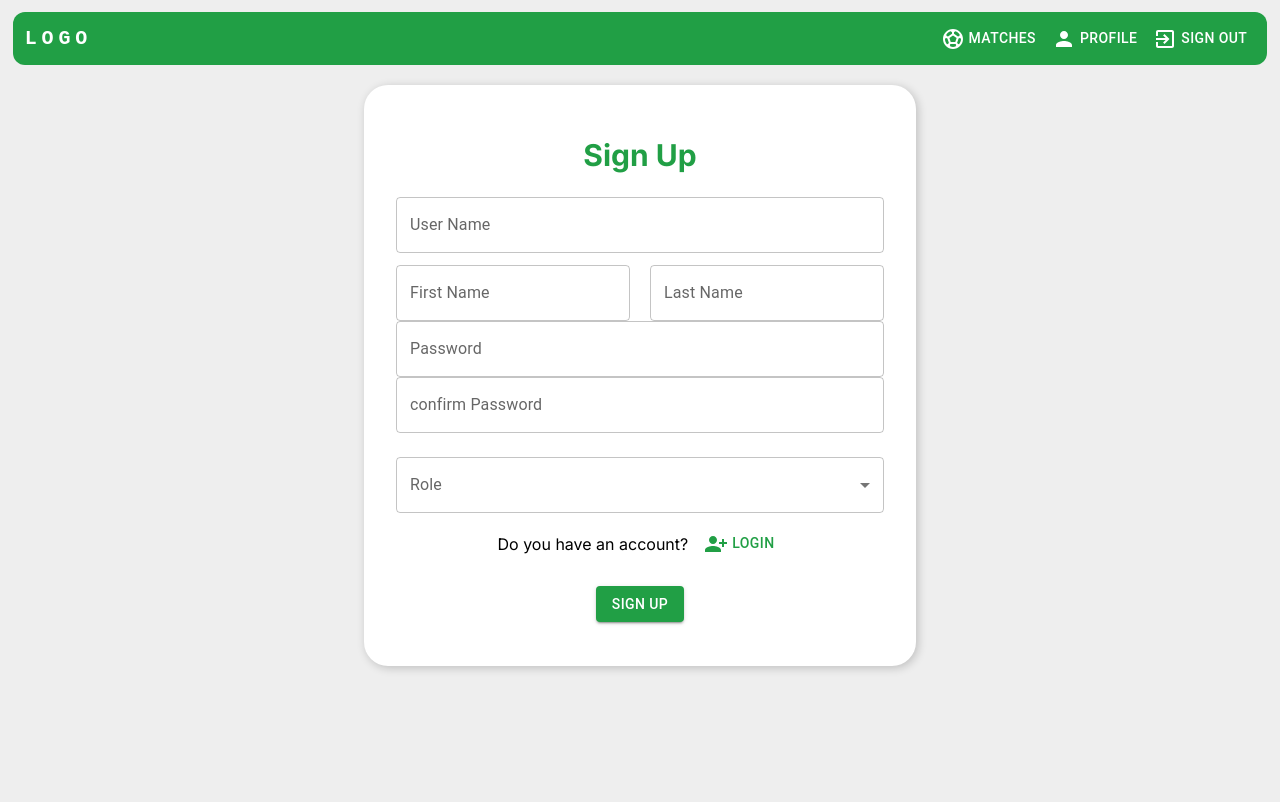
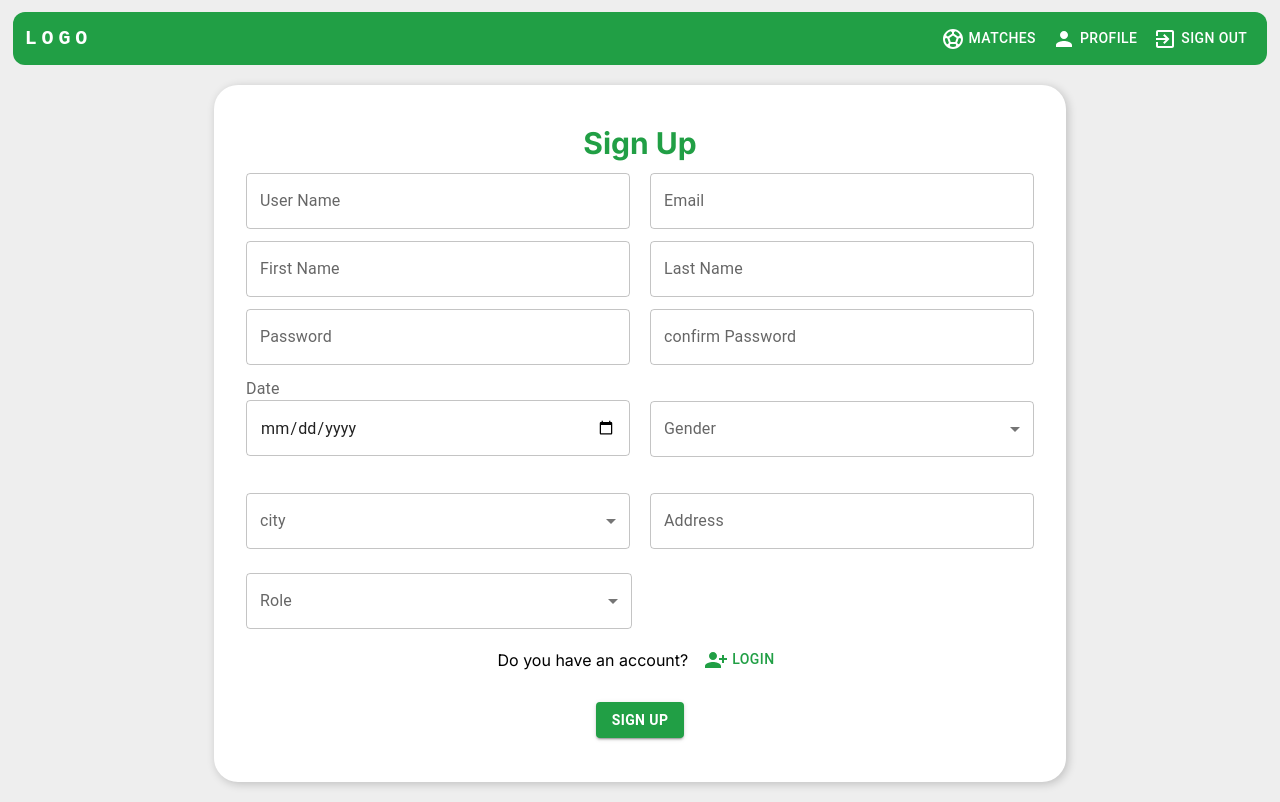
Before and after one commit to BeshoyMorad/EPL-Match-Reservation, a Next.js app: page /signup in a window 1280 px wide. Built offline with nearby package versions, Linux system fonts and the light colour scheme.

Commit message:
add page signup as UI

```diff
--- /dev/null
+++ b/Database/City.js
@@ -0,0 +1,34 @@
+const cities = [
+  { id: 1, name: "Cairo" },
+  { id: 2, name: "Alexandria" },
+  { id: 3, name: "Giza" },
+  { id: 4, name: "Shubra El-Kheima" },
+  { id: 5, name: "Port Said" },
+  { id: 6, name: "Suez" },
+  { id: 7, name: "Luxor" },
+  { id: 8, name: "Al-Mansura" },
+  { id: 9, name: "El-Mahalla El-Kubra" },
+  { id: 10, name: "Tanta" },
+  { id: 11, name: "Asyut" },
+  { id: 12, name: "Ismailia" },
+  { id: 13, name: "Fayyum" },
+  { id: 14, name: "Zagazig" },
+  { id: 15, name: "Aswan" },
+  { id: 16, name: "Damietta" },
+  { id: 17, name: "Damanhur" },
+  { id: 18, name: "El-Minya" },
+  { id: 19, name: "Beni Suef" },
+  { id: 20, name: "Sohag" },
+  { id: 21, name: "Hurghada" },
+  { id: 22, name: "Banha" },
+  { id: 23, name: "Kafr El Sheikh" },
+  { id: 24, name: "Arish" },
+  { id: 25, name: "Mallawi" },
+  { id: 26, name: "10th of Ramadan City" },
+  { id: 27, name: "Qena" },
+  { id: 28, name: "Safaga" },
+  { id: 29, name: "New Nubariya" },
+  { id: 30, name: "Rafah" },
+];
+
+export default cities;
--- a/app/signin/page.tsx
+++ b/app/signin/page.tsx
@@ -96,7 +96,11 @@ export default function SignIn() {
         <div className="flex gap-2  items-center justify-center py-3">
           <Button
             type="submit"
-            sx={{ backgroundColor: "var(--main-color) !important" }}
+            sx={{
+              backgroundColor: "var(--main-color) !important",
+              fontWeight: "bold",
+              fontSize: "12pxs",
+            }}
             variant="contained"
             color="success"
           >
--- a/app/signup/page.tsx
+++ b/app/signup/page.tsx
@@ -1,19 +1,25 @@
 "use client";
 import Button from "@mui/material/Button";
-import { MenuItem, TextField } from "@mui/material";
+import { InputLabel, MenuItem, TextField } from "@mui/material";
 import { Container } from "@mui/material";
 import React, { useState } from "react";
 import { signUpSchema } from "@/prisma/schemas/signUp";
 import { useFormik } from "formik";
 import PersonAddAlt1Icon from "@mui/icons-material/PersonAddAlt1";
+import cities from "@/Database/City";
 
 interface UserSignUp {
+  email: string;
   userName: string;
   password: string;
   confirmPassword: string;
   role: string;
   firstName: string;
   lastName: string;
+  address: string | null;
+  birthDate: Date | null;
+  gender: string;
+  city: string;
 }
 export default function SignUp() {
   const optionsRole = [
@@ -26,15 +32,17 @@ export default function SignUp() {
       name: "Fan",
     },
   ];
-  // const [showPassword, setShowPassword] = React.useState(false);
+  const optionsGender = [
+    {
+      id: 1,
+      name: "Male",
+    },
+    {
+      id: 2,
+      name: "Female",
+    },
+  ];
 
-  // const handleClickShowPassword = () => setShowPassword((show) => !show);
-
-  // const handleMouseDownPassword = (
-  //   event: React.MouseEvent<HTMLButtonElement>
-  // ) => {
-  //   event.preventDefault();
-  // };
   let userSignUp: UserSignUp = {
     userName: "",
     password: "",
@@ -42,6 +50,11 @@ export default function SignUp() {
     confirmPassword: "",
     firstName: "",
     lastName: "",
+    address: "",
+    birthDate: null,
+    gender: "",
+    city: "",
+    email: "",
   };
 
   const [waiting, setWaiting] = useState(false);
@@ -61,31 +74,34 @@ export default function SignUp() {
       }
     },
   });
-
+ let formattedBirthDate = "";
+ if (formik.values.birthDate instanceof Date) {
+   formattedBirthDate = formik.values.birthDate.toISOString().split("T")[0];
+ }
   return (
     <Container
       sx={{
-        marginTop: "20px",
+        margin: "20px auto",
         display: "flex",
         justifyContent: "center",
         alignItems: "center",
       }}
-      maxWidth="sm"
+      maxWidth="md"
     >
       <form
         className="bg-white rounded-3xl p-8"
         style={{
           boxShadow: "2px 2px 10px rgba(0, 0, 0, 0.2)",
-          // maxHeight: "600px",
+          width: "100%",
         }}
         onSubmit={formik.handleSubmit}
       >
-        <h1 className="text-center text-3xl text-[var(--main-color)] font-bold mt-5 ">
+        <h1 className="text-center text-3xl text-[var(--main-color)] font-bold mt-2 ">
           Sign Up
         </h1>
+        <div className="flex justify-center items-start gap-5 mt-3">
           <TextField
             fullWidth
-          sx={{ mt: 3 }}
             label="User Name"
             id="userName"
             name="userName"
@@ -94,6 +110,18 @@ export default function SignUp() {
             error={formik.touched.userName && Boolean(formik.errors.userName)}
             helperText={formik.touched.userName && formik.errors.userName}
           />
+          <TextField
+            fullWidth
+            label="Email"
+            id="email"
+            name="email"
+            value={formik.values.email}
+            onChange={formik.handleChange}
+            error={formik.touched.email && Boolean(formik.errors.email)}
+            helperText={formik.touched.email && formik.errors.email}
+          />
+        </div>
+
         <div className="flex justify-center items-start gap-5 mt-3">
           <TextField
             fullWidth
@@ -116,6 +144,8 @@ export default function SignUp() {
             helperText={formik.touched.lastName && formik.errors.lastName}
           />
         </div>
+
+        <div className="flex justify-center items-start gap-5 mt-3">
           <TextField
             className="mt-2"
             fullWidth
@@ -145,10 +175,84 @@ export default function SignUp() {
               formik.touched.confirmPassword && formik.errors.confirmPassword
             }
           />
+        </div>
+        <div className="flex justify-center items-start gap-5 mt-3">
+          <div className="w-full">
+            <InputLabel htmlFor="date">Date</InputLabel>
+            <TextField
+              fullWidth
+              id="date"
+              name="birthDate"
+              type="date"
+              value={formik.values.birthDate ? formattedBirthDate : ""}
+              onChange={(event) => {
+                const selectedDate = event.target.value;
+                formik.setFieldValue(
+                  "birthDate",
+                  selectedDate ? new Date(selectedDate) : null
+                );
+              }}
+              error={
+                formik.touched.birthDate && Boolean(formik.errors.birthDate)
+              }
+              helperText={formik.touched.birthDate && formik.errors.birthDate}
+            />
+          </div>
           <TextField
             select
             fullWidth
             sx={{ mt: 3 }}
+            label="Gender"
+            id="gender"
+            name="gender"
+            value={formik.values.gender}
+            onChange={formik.handleChange}
+            error={formik.touched.gender && Boolean(formik.errors.gender)}
+            helperText={formik.touched.gender && formik.errors.gender}
+          >
+            {optionsGender.map((option) => (
+              <MenuItem key={option.id} value={option.name}>
+                {option.name}
+              </MenuItem>
+            ))}
+          </TextField>
+        </div>
+
+        <div className="flex justify-center items-start gap-5 mt-3">
+          <TextField
+            select
+            fullWidth
+            sx={{ mt: 3 }}
+            label="city"
+            id="city"
+            name="city"
+            value={formik.values.city}
+            onChange={formik.handleChange}
+            error={formik.touched.city && Boolean(formik.errors.city)}
+            helperText={formik.touched.city && formik.errors.city}
+          >
+            {cities.map((option) => (
+              <MenuItem key={option.id} value={option.name}>
+                {option.name}
+              </MenuItem>
+            ))}
+          </TextField>
+          <TextField
+            fullWidth
+            sx={{ mt: 3 }}
+            label="Address"
+            id="address"
+            name="address"
+            value={formik.values.address}
+            onChange={formik.handleChange}
+            error={formik.touched.address && Boolean(formik.errors.address)}
+            helperText={formik.touched.address && formik.errors.address}
+          />
+        </div>
+        <TextField
+          select
+          fullWidth
+          sx={{ mt: 3, width: "49%" }}
           label="Role"
           id="role"
           name="role"
@@ -178,7 +282,11 @@ export default function SignUp() {
         <div className="flex gap-2  items-center justify-center py-3">
           <Button
             type="submit"
-            sx={{ backgroundColor: "var(--main-color) !important" }}
+            sx={{
+              backgroundColor: "var(--main-color) !important",
+              fontWeight: "bold",
+              fontSize: "12pxs",
+            }}
             variant="contained"
             color="success"
           >
--- a/prisma/schemas/signUp.ts
+++ b/prisma/schemas/signUp.ts
@@ -1,6 +1,7 @@
 import * as yup from "yup";
 
 export const signUpSchema = yup.object().shape({
+  email: yup.string().email("Invalid email").required("Email is required"),
   userName: yup.string().required("UserName is required"),
   firstName: yup.string().required("FirstName is required"),
   lastName: yup.string().required("LastName is required"),
@@ -17,4 +18,8 @@ export const signUpSchema = yup.object().shape({
     .required("Confirm Password is required")
     .oneOf([yup.ref("password")], "Passwords must match"),
   role: yup.string().required("Role is required"),
+  gender: yup.string().required("Gender is required"),
+  city: yup.string().required("City is required"),
+  birthDate: yup.date().required("Date is required"),
+  address: yup.string(),
 });
```
Lines whose indentation alone changed are shown as unchanged.
